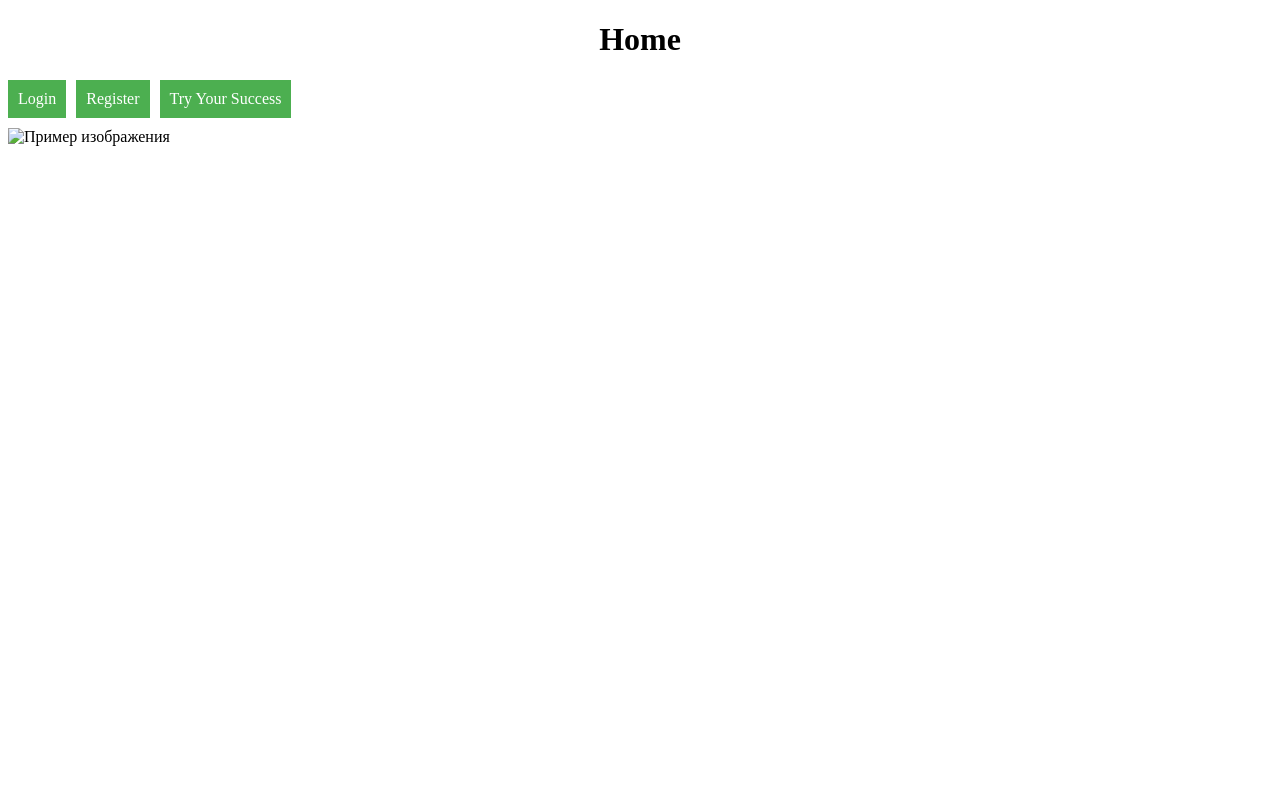
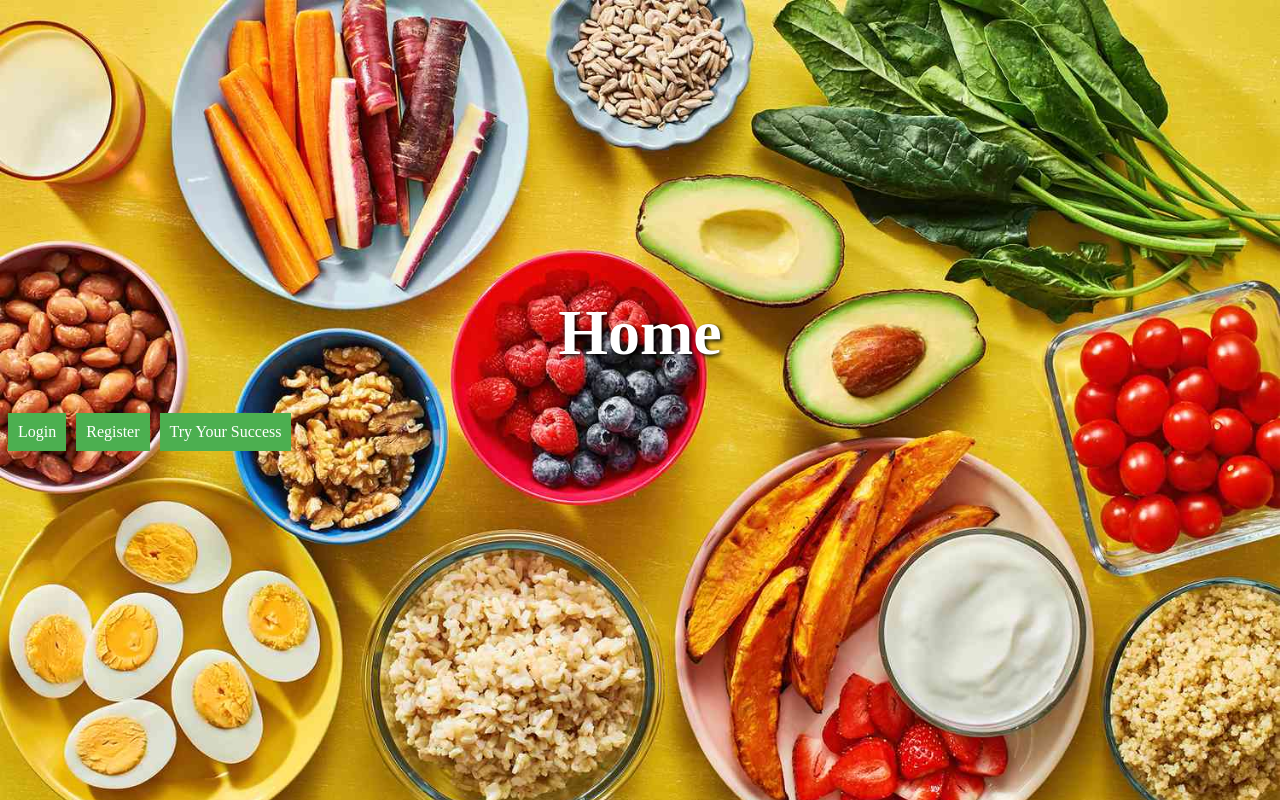
Before and after one commit to Stixych/Stixych, a plain HTML site: page index.html in a window 1280 px wide. Drawn offline with Linux system fonts and the light colour scheme.

Commit message:
Update index.html

```diff
--- a/index.html
+++ b/index.html
@@ -6,6 +6,10 @@
       /* CSS для стилизации заголовка и кнопок */
       h1 {
         text-align: center;
+        color: white;
+        font-size: 4em;
+        padding-top: 20%;
+        text-shadow: 2px 2px 4px #000000;
       }
       .button-container {
         display: flex;
@@ -23,6 +27,13 @@
         font-size: 16px;
         margin-right: 10px;
       }
+
+      /* CSS для задания картинки на задний фон */
+      body {
+        background-image: url('image.jpg');
+        background-size: cover;
+        background-repeat: no-repeat;
+      }
     </style>
   </head>
   <body>
@@ -32,6 +43,5 @@
       <a href="register.html" class="button">Register</a>
       <a href="tryyoursuccess.html" class="button">Try Your Success</a>
     </div>
-    <img src="example-image.jpg" alt="Пример изображения" width="300">
   </body>
 </html>
```
